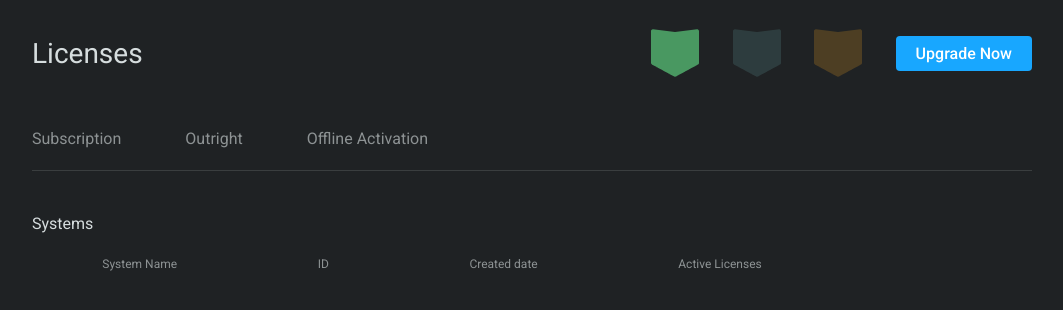
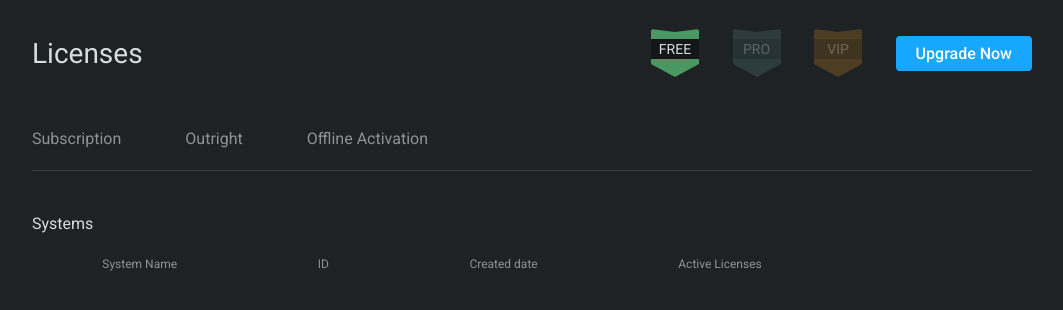
Before and after one commit to David036/addsystem, a plain HTML site: page index.html in a window 1280 px wide. Shown: the whole page, without its empty margins (108-1171 px from the left). Drawn offline with Linux system fonts and the light colour scheme.

Commit message:
createsystemV3

```diff
--- a/index.html
+++ b/index.html
@@ -12,9 +12,15 @@
     <header>
        <h1>Licenses</h1>
        <nav>
-           <img src="./Images/Rectangle 15.png">
-           <img src="./Images/Rectangle 16.png">
-           <img src="./Images/Rectangle 17.png">
+           <div class="img-1">
+               <p>FREE</p>
+           </div>
+           <div class="img-2">
+               <p>PRO</p>
+           </div>
+           <div class="img-3">
+               <p>VIP</p>
+           </div>
            <button class="btn-1">Upgrade Now</button>
        </nav>
     </header>
--- a/script.js
+++ b/script.js
@@ -24,6 +24,7 @@ btn1.addEventListener('click',()=>{
     btn2.innerHTML = 'Add System'
     inputName.setAttribute('placeholder','System Name')
     inputId.setAttribute('placeholder','ID')
+    inputId.setAttribute('type','number')
     addSection.addEventListener('click',(ev) => {
         ev.stopImmediatePropagation()
         if (ev.target == addSection && ev.target != addBlock) {
--- a/style.scss
+++ b/style.scss
@@ -26,6 +26,54 @@ header {
     justify-content: space-between;
     width: 100%;
     align-items: center;
+    .img-1 {
+      width: 48px;
+      height: 48px;
+      background-image: url("./Images/Rectangle\ 15.png");
+      padding-top: 10px;
+      p {
+        background-color: #131718;
+        color: #d6ddde;
+        text-align: center;
+        font-size: 14px;
+        line-height: 16px;
+        width: 100%;
+        padding: 2px 0 2px 0;
+      }
+    }
+    .img-2 {
+      width: 48px;
+      height: 48px;
+      background-image: url("./Images/Rectangle\ 16.png");
+      padding-top: 10px;
+      p {
+        background-color: #131718;
+        color: #d6ddde;
+        text-align: center;
+        font-size: 14px;
+        line-height: 16px;
+        width: 100%;
+        padding: 2px 0 2px 0;
+        opacity: 0.25;
+      }
+    }
+    .img-3 {
+      width: 48px;
+      height: 48px;
+      background-image: url("./Images/Rectangle\ 17.png");
+      padding-top: 10px;
+      p {
+        background-color: #131718;
+        color: #d6ddde;
+        text-align: center;
+        font-size: 14px;
+        line-height: 16px;
+        width: 100%;
+        padding: 2px 0 2px 0;
+        opacity: 0.25;
+      }
+    }
+
     .btn-1 {
       font-weight: 500;
       font-size: 16px;
@@ -256,7 +304,7 @@ main {
   color: #d6ddde;
   opacity: 0.6;
   align-items: center;
-  margin-bottom:8px ;
+  margin-bottom: 8px;
 }
 .parent-user-section {
   max-width: 1000px;
@@ -271,19 +319,19 @@ main {
   justify-content: center;
   position: relative;
   cursor: pointer;
-  background-color:#1a1c1e ;
+  background-color: #1a1c1e;
   .vector-1 {
     height: 1px;
-    width:8px;
-    background-color:white;
-    position:absolute;
+    width: 8px;
+    background-color: white;
+    position: absolute;
     left: 1px;
     transition: 1s;
   }
   .vector-2 {
     height: 1px;
-    width:8px;
-    background-color:white;
+    width: 8px;
+    background-color: white;
     position: absolute;
     right: 1px;
     transition: 0.7s;
@@ -317,8 +365,7 @@ main {
   align-items: center;
 }
 
-
-@media screen and (max-width:933px) {
+@media screen and (max-width: 933px) {
   header {
     justify-content: space-around;
   }
@@ -331,7 +378,6 @@ header {
   }
   .user-block {
     justify-content: space-around !important ;
-
   }
   .parent-user-list {
     justify-content: space-around !important;
@@ -346,14 +392,16 @@ header {
     font-size: 12px !important;
     padding: 4px 10px !important;
   }
+  .btn-3 {
+    font-size: 12px !important;
+    padding: 4px 10px !important;
+  }
   .remove-btn {
     font-size: 12px !important;
     padding: 4px 10px !important ;
   }
-
-
 }
-  @media screen and (max-width:756px){
+@media screen and (max-width: 756px) {
   .list {
     font-size: 8px !important;
     max-width: 500px !important;
@@ -367,18 +415,18 @@ header {
     justify-content: space-around !important;
   }
 }
-  @media screen and (max-width:673px) {
+@media screen and (max-width: 673px) {
   .list {
     max-width: 400px !important;
     justify-content: space-around !important;
   }
 }
-  @media screen and (max-width:571px) {
+@media screen and (max-width: 571px) {
   .list {
     max-width: 330px !important;
   }
 }
-  @media screen and (max-width:502px) {
+@media screen and (max-width: 502px) {
   .list {
     max-width: 280px !important;
   }
@@ -390,7 +438,7 @@ header {
     }
   }
 }
-  @media screen and (max-width:442px) {
+@media screen and (max-width: 442px) {
   .list-nav-2 {
     max-width: 340px !important;
     width: 100% !important;
@@ -399,7 +447,7 @@ header {
     max-width: 240px !important;
   }
 }
-  @media screen and (max-width:370px) {
+@media screen and (max-width: 370px) {
   .nav-menu {
     justify-content: space-around !important;
     li {
@@ -430,6 +478,11 @@ header {
       padding: 1px 6px !important;
     }
   }
+  .btn-3 {
+    font-size: 6px !important;
+    padding: 1px 6px !important;
+    margin: 0 !important;
+  }
 
   .remove-btn {
     font-size: 6px !important;
```
Also changed, not shown: style.css, 1 other file. Lines whose indentation alone changed are shown as unchanged.
